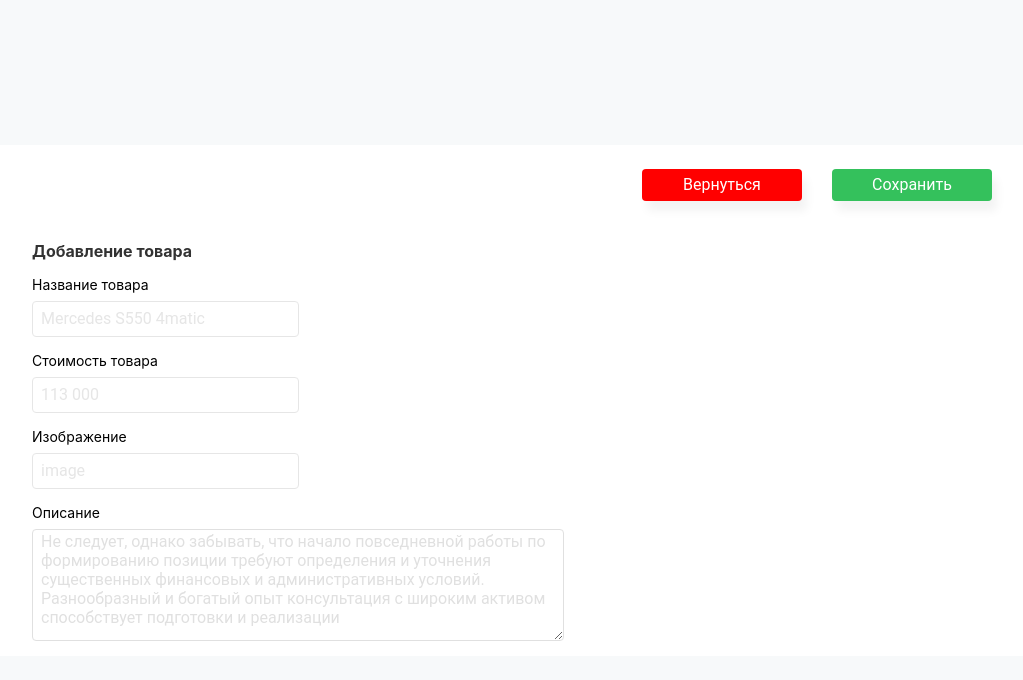
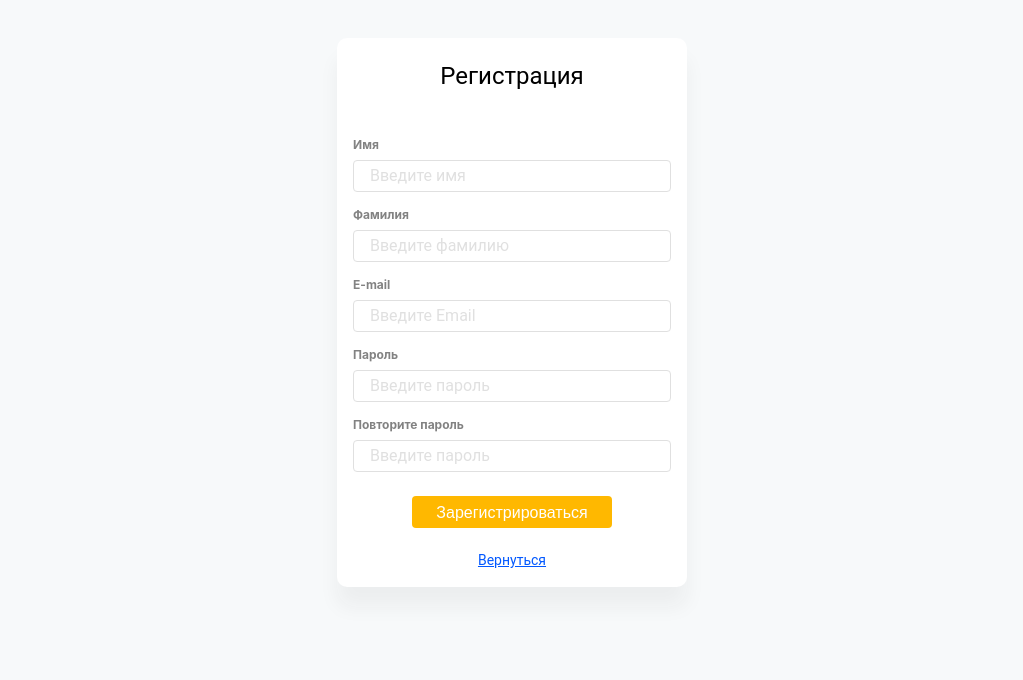
Before and after one commit to AlexValov/admin-app, a React (Create React App) app: page / in a window 1280 px wide. Shown: the top 680 px of the page, without its empty margins (128-1151 px from the left). Built offline with nearby package versions, Linux system fonts and the light colour scheme.

Commit message:
SignUpForm

```diff
--- a/package.json
+++ b/package.json
@@ -6,9 +6,11 @@
     "@testing-library/jest-dom": "^4.2.4",
     "@testing-library/react": "^9.4.0",
     "@testing-library/user-event": "^7.2.1",
+    "formik": "^2.1.3",
     "react": "^16.12.0",
     "react-dom": "^16.12.0",
-    "react-scripts": "3.3.0"
+    "react-scripts": "3.3.0",
+    "yup": "^0.28.1"
   },
   "scripts": {
     "start": "react-scripts start",
--- a/src/App.js
+++ b/src/App.js
@@ -3,17 +3,17 @@ import './App.css';
 // import ItemCard from './Components/Items/ItemCard/ItemCard'
 // import Login from './Components/Auth/Login/Login';
 // import ListItems from './Components/Items/ListItems/ListItems';
-// import Registration from './Components/Auth/Registration/Registration';
-import AddItem from './Components/Items/AddItem/AddItem'
+import Signup from './Components/Auth/Signup/Signup';
+// import AddItem from './Components/Items/AddItem/AddItem'
 
 function App() {
   return (
     <main className="layout">
-      {/* <Registration /> */}
+      <Signup />
       {/* <Login/> */}
       {/* <ListItems /> */}
       {/* <ItemCard /> */}
-      <AddItem />
+      {/* <AddItem /> */}
     </main>
   );
 }
--- /dev/null
+++ b/src/Components/Auth/Signup/Signup.jsx
@@ -0,0 +1,61 @@
+import React from 'react';
+import { Formik, Field, Form, ErrorMessage } from 'formik';
+import * as Yup from 'yup';
+import styles from './Signup.module.css';
+
+const Signup = () => {
+
+    return (
+        <div className={styles.RegContainer}>
+            <Formik
+                initialValues={{ firstName: '', lastName: '', email: '', password1: '', password2: '' }}
+                validationSchema={Yup.object({
+                    firstName: Yup.string()
+                        .max(15, 'не более 15 символов')
+                        .required('Обязательное поле'),
+                    lastName: Yup.string()
+                        .max(20, 'не более 20 символов')
+                        .required('Обязательное поле'),
+                    email: Yup.string()
+                        .email('Введите правильный email')
+                        .required('Обязательное поле'),
+                        password1: Yup.string()
+                        .required('Обязательное поле'),
+                        password2: Yup.string()
+                        .required('Обязательное поле'),
+                })}
+                onSubmit={(values, { setSubmitting }) => {
+                    setTimeout(() => {
+                        alert(JSON.stringify(values, null, 2));
+                        setSubmitting(false);
+                    }, 400);
+                }}
+            >
+
+                <Form form className={styles.RegForm}>
+                    <span>Регистрация</span>
+                    <label htmlFor="firstName">Имя</label>
+                    <Field name="firstName" type="text" placeholder="Введите имя" />
+                    <ErrorMessage name="firstName" />
+                    <label htmlFor="lastName">Фамилия</label>
+                    <Field name="lastName" type="text" placeholder="Введите фамилию" />
+                    <ErrorMessage name="lastName" />
+                    <label htmlFor="email">E-mail</label>
+                    <Field name="email" type="email" placeholder="Введите Email" />
+                    <ErrorMessage name="email" />
+                    <label htmlFor="password1">Пароль</label>
+                    <Field name="password1" type="password" placeholder="Введите пароль" />
+                    <ErrorMessage name="password1" />
+                    <label htmlFor="password2">Повторите пароль</label>
+                    <Field name="password2" type="password" placeholder="Введите пароль" />
+                    <ErrorMessage name="password2" />
+                    <button type="submit">Зарегистрироваться</button>
+                    <a href='/'>Вернуться</a>
+                </Form>
+            </Formik>
+        </div>
+    );
+};
+
+
+export default Signup;
```
Also changed, not shown: src/Components/Auth/Registration/Registration.jsx (deleted, +0 -32 lines), src/Components/Auth/Signup/Signup.module.css (renamed from src/Components/Auth/Registration/Registration.module.css), 1 other file (tests, documents, lock files or other folders).
